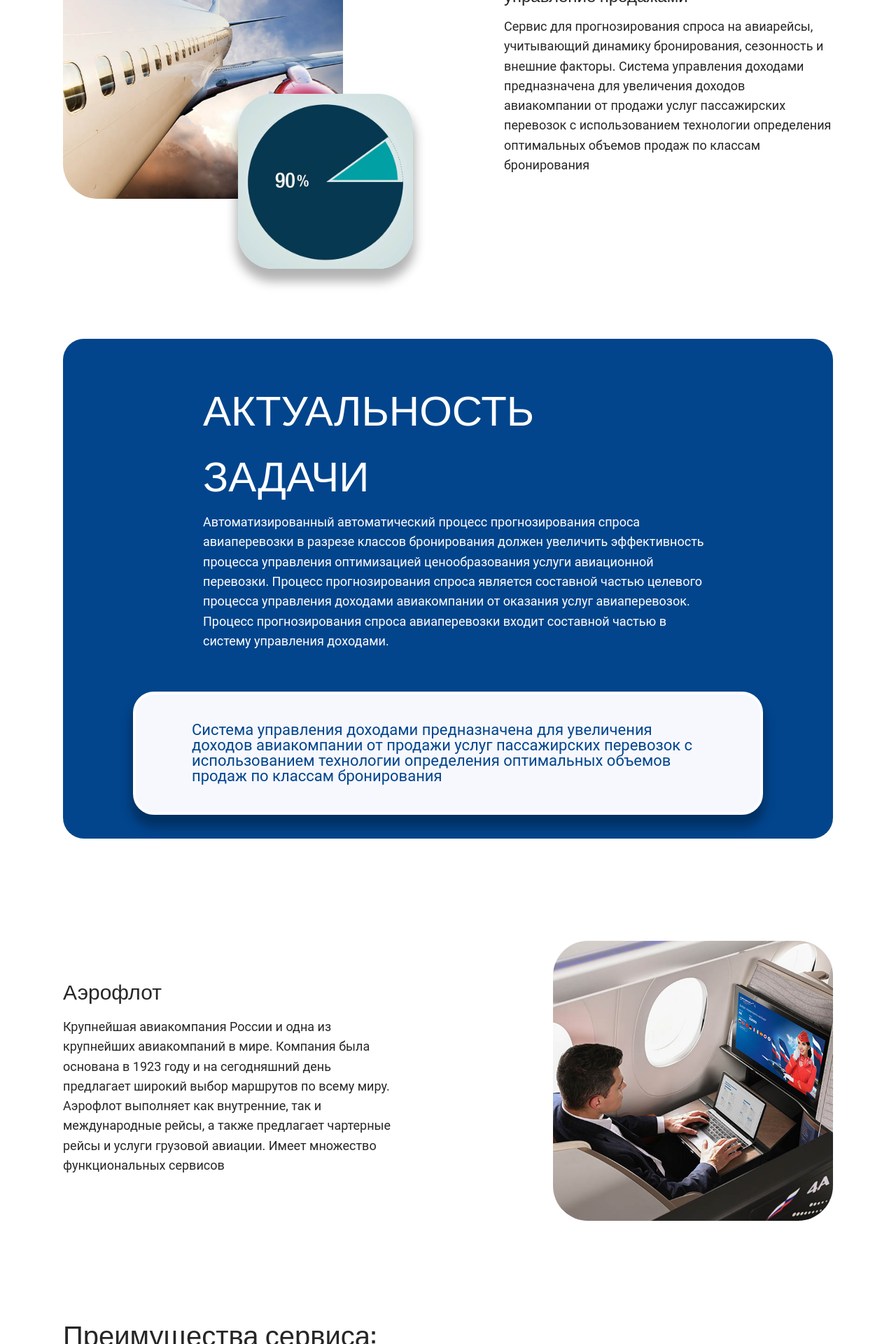
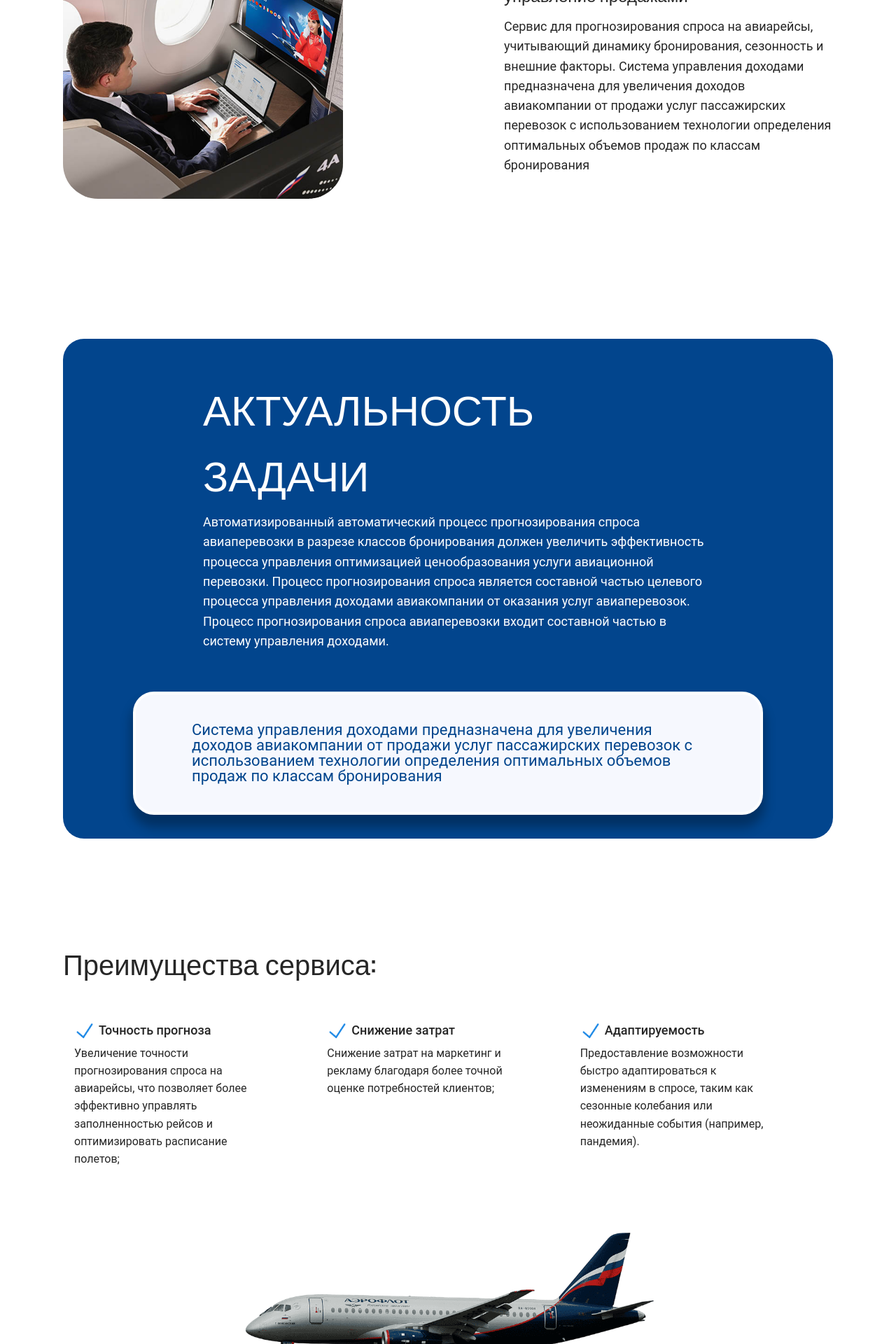
Before and after one commit to Snikin013/lct_frontend, a Vue app: page / in a window 1280 px wide. Shown: the part 1320-3240 px from the top of the page at 70% size. Built offline with nearby package versions, Linux system fonts and the light colour scheme; what vue3-apexcharts would draw is missing.

Commit message:
изменил запросы для 3 и 4 задач

```diff
--- a/src/components/analytics-page/lct-analytics-form.vue
+++ b/src/components/analytics-page/lct-analytics-form.vue
@@ -60,11 +60,11 @@
           <a-date-picker
             v-model:value="formState.flightDate"
             value-format="YYYY-MM-DD"
-            defaultPickerValue="2018-01-01"
+            :defaultPickerValue="pickerValue"
             :disabled-date="
               (date) => {
                 const year = date.year();
-                return year < 2018 || year > 2019;
+                return year < toFlightDate || year > fromFlightDate;
               }
             "
             @change="updateFilters"
@@ -140,6 +140,18 @@ export default defineComponent({
     },
     link: {
       type: String,
+    },
+    toFlightDate: {
+      type: Number,
+      default: 2018,
+    },
+    fromFlightDate: {
+      type: Number,
+      default: 2019,
+    },
+    pickerValue: {
+      type: String,
+      default: "2018-01-01",
     },
   },
   methods: {
--- a/src/components/analytics-page/lct-determination-demand.vue
+++ b/src/components/analytics-page/lct-determination-demand.vue
@@ -1,7 +1,7 @@
 <template>
   <h1>Профиль бронирования</h1>
   <div class="lct-determination-demand">
-    <lct-analytics-form />
+    <lct-analytics-form :link="`demand-profile`" />
     <apexchart
       v-if="this.GRAPH"
       type="bar"
--- a/src/components/analytics-page/lct-forecasting-demand.vue
+++ b/src/components/analytics-page/lct-forecasting-demand.vue
@@ -1,7 +1,12 @@
 <template>
   <h1>Класс бронирования</h1>
   <div class="lct-forecasting-demand">
-    <lct-analytics-form />
+    <lct-analytics-form
+      :link="`demand-forecast`"
+      :toFlightDate="2020"
+      :fromFlightDate="2020"
+      :pickerValue="`2020-01-01`"
+    />
     <apexchart
       v-if="this.GRAPH"
       type="bar"
--- a/src/components/main-page/lct-main-page.vue
+++ b/src/components/main-page/lct-main-page.vue
@@ -80,18 +80,11 @@
       <div
         class="lct-main-page__predict-photos lct-main-page__predict-photos-last"
       >
-        <div class="outer">
-          <img
-            src="../../assets/main-page/airplane.jpg"
-            alt="Купить билет на самолет"
-            class="img"
-          />
-          <img
-            src="../../assets/main-page/chart.jpg"
-            alt="Аналитика покупки билетов авиаресов"
-            class="img inner-left inner-bs"
-          />
-        </div>
+        <img
+          src="../../assets/main-page/windowPlane.jpg"
+          alt="Купить билет на самолет"
+          class="img"
+        />
       </div>
       <div class="lct-main-page__predict-info">
         <h3>
@@ -132,28 +125,7 @@
         </p>
       </div>
     </section>
-    <section class="lct-main-page__predict">
-      <div class="lct-main-page__predict-info">
-        <h2>Аэрофлот</h2>
-        <p>
-          Крупнейшая авиакомпания России и одна из крупнейших авиакомпаний в
-          мире. Компания была основана в 1923 году и на сегодняшний день
-          предлагает широкий выбор маршрутов по всему миру. Аэрофлот выполняет
-          как внутренние, так и международные рейсы, а также предлагает
-          чартерные рейсы и услуги грузовой авиации. Имеет множество
-          функциональных сервисов
-        </p>
-      </div>
-      <div class="lct-main-page__predict-photos">
-        <div class="outer">
-          <img
-            src="../../assets/main-page/windowPlane.jpg"
-            alt="Купить билет на самолет"
-            class="img"
-          />
-        </div>
-      </div>
-    </section>
+
     <section class="lct-main-page__predict lct-last-section">
       <div class="list-wrapper">
         <h1>Преимущества сервиса:</h1>
```
